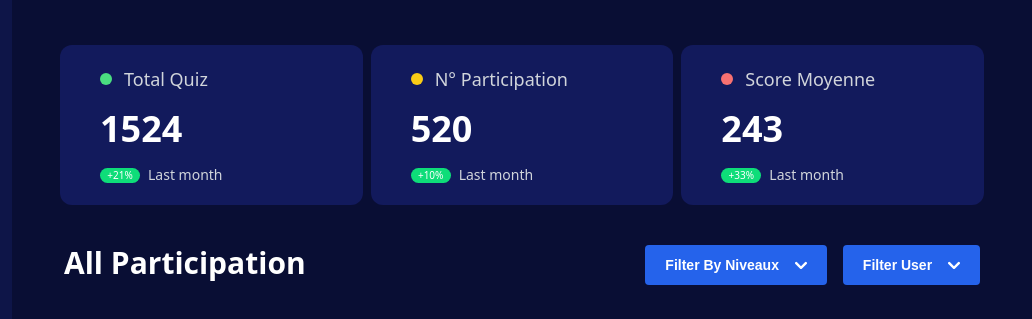
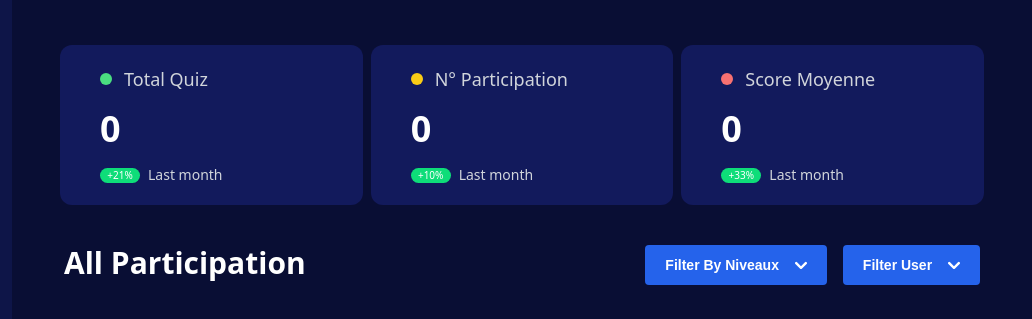
Before and after one commit to Sala7-dine/CodeQuiz, a website: page public/dashboard.html in a window 1280 px wide. Shown: the part 96-415 px from the top of the page, 248-1280 px from the left. Drawn offline with Linux system fonts and the light colour scheme.

Commit message:
simple change

```diff
--- a/public/dashboard.html
+++ b/public/dashboard.html
@@ -173,7 +173,7 @@
                     <h1 class="text-gray-300 text-lg font-medium" >Total Quiz</h1>
                 </div>
 
-                <h1 class="text-white font-bold text-4xl" id="totalQuiz">1524</h1>
+                <h1 class="text-white font-bold text-4xl" id="totalQuiz">0</h1>
 
                 <div class="flex justify-center items-center gap-2">
                     <h3 class="bg-[#0ee87bf2] text-[10px] rounded-xl w-10 text-center text-white text-bold">+21%</h3>
@@ -188,7 +188,7 @@
                     <h1 class="text-gray-300 text-lg font-medium">N° Participation</h1>
                 </div>
 
-                <h1 class="text-white font-bold text-4xl" id="nbrParticipation">520</h1>
+                <h1 class="text-white font-bold text-4xl" id="nbrParticipation">0</h1>
 
                 <div class="flex justify-center items-center gap-2">
                     <h3 class="bg-[#0ee87bf2] text-[10px] rounded-xl w-10 text-center text-white text-bold">+10%</h3>
@@ -203,7 +203,7 @@
                     <h1 class="text-gray-300 text-lg font-medium">Score Moyenne</h1>
                 </div>
 
-                <h1 class="text-white font-bold text-4xl" id="moyenneScore">243</h1>
+                <h1 class="text-white font-bold text-4xl" id="moyenneScore">0</h1>
 
                 <div class="flex justify-center items-center gap-2">
                     <h3 class="bg-[#0ee87bf2] text-[10px] rounded-xl w-10 text-center text-white text-bold">+33%</h3>
```
